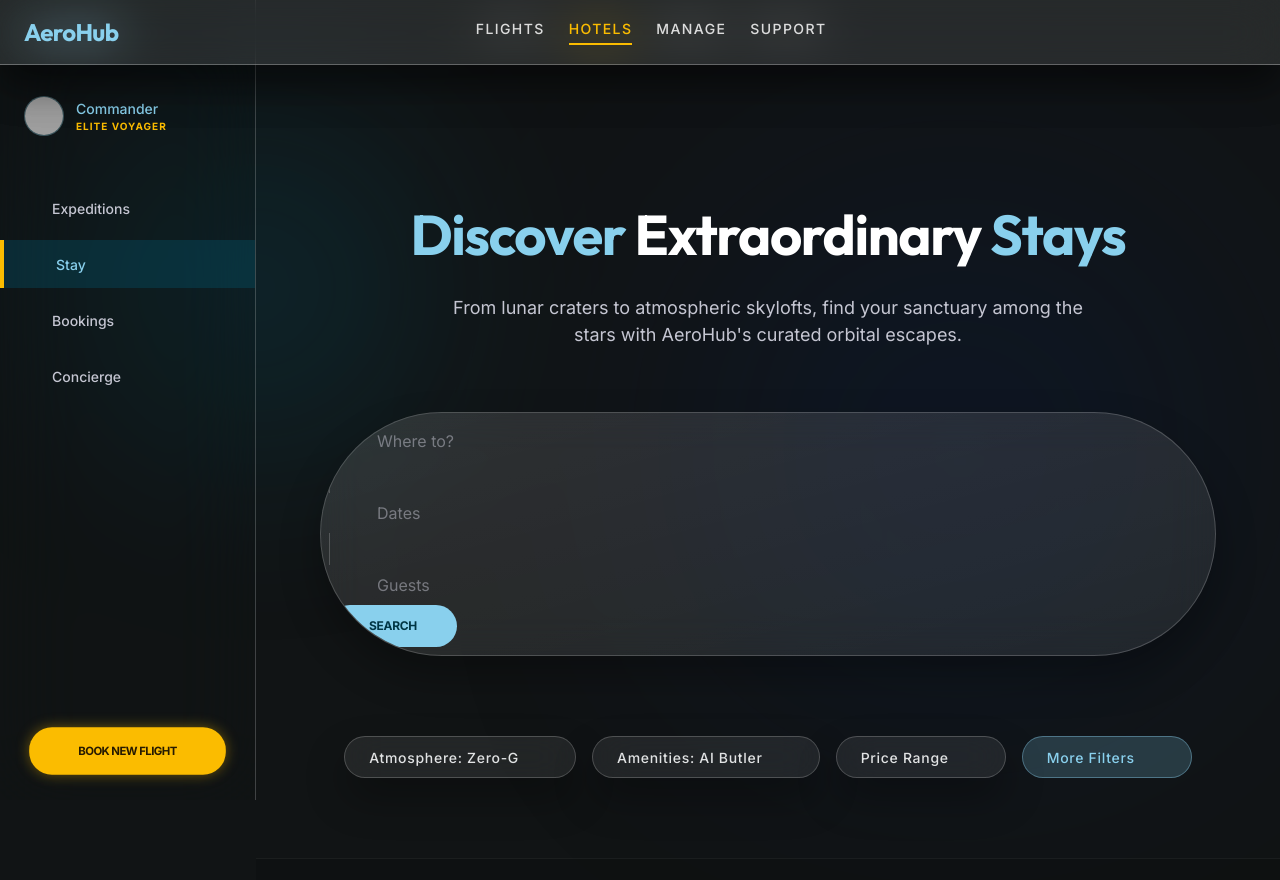
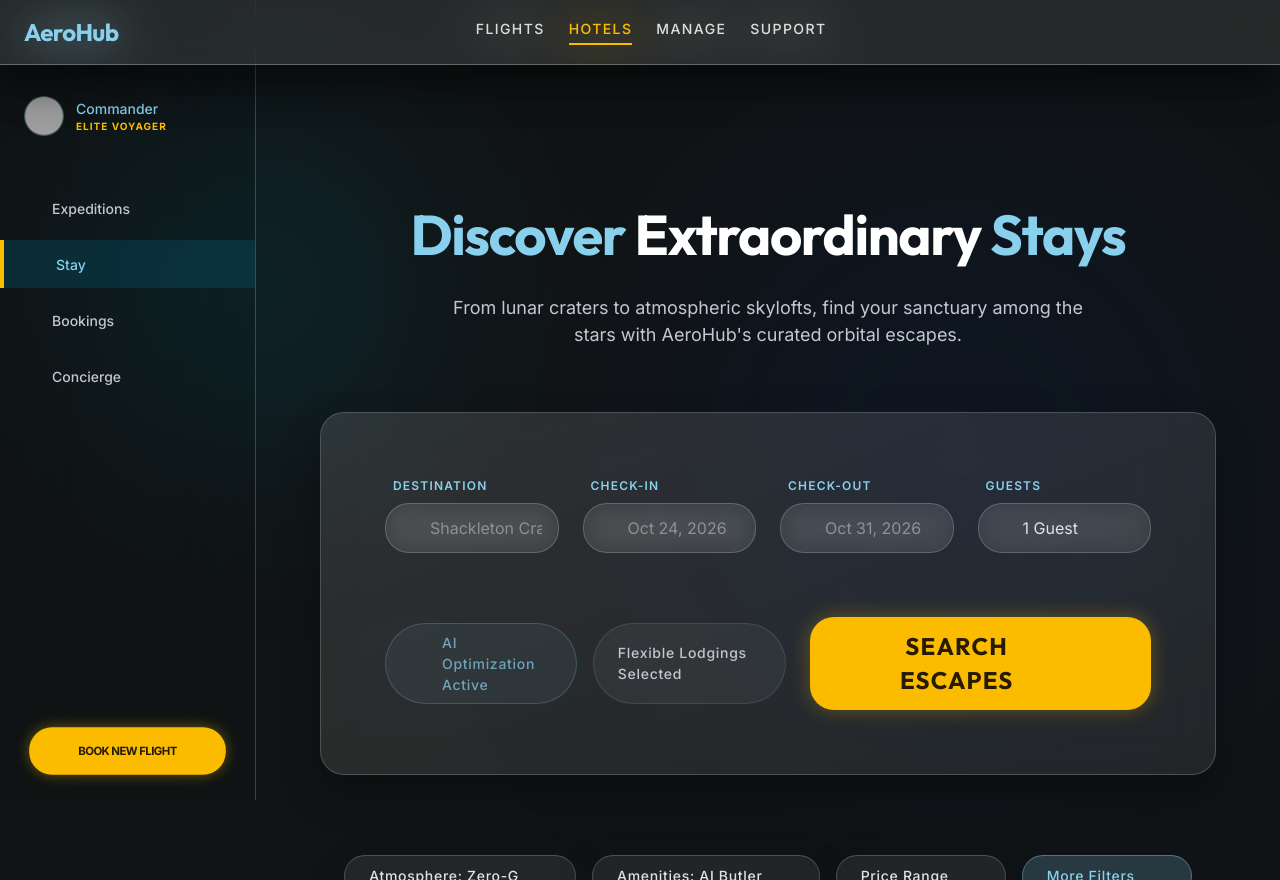
Before and after one commit to Jess52487/Flight_Booking_Reservation, a Next.js app: page /hotels in a window 1280 px wide. Built offline with nearby package versions, Linux system fonts and the light colour scheme; grey boxes are pictures that could not be loaded.

Commit message:
feat: align hotels page search bar with high-fidelity grid card guidelines

```diff
--- a/src/app/hotels/page.tsx
+++ b/src/app/hotels/page.tsx
@@ -111,26 +111,64 @@ export default function HotelsPage() {
             </p>
           </div>
 
-          {/* Search Bar */}
-          <GlassCard className="max-w-5xl mx-auto p-2 rounded-full flex flex-wrap md:flex-nowrap items-center gap-2 mb-20 !bg-[rgba(255,255,255,0.08)] backdrop-blur-[20px] border border-[rgba(255,255,255,0.2)] shadow-[0_20px_40px_rgba(0,0,0,0.3)]">
-            <div className="flex-1 flex items-center px-[var(--spacing-sm)] gap-2 group focus-within:ring-1 focus-within:ring-[var(--color-secondary)] rounded-full py-2">
-              <span className="material-symbols-outlined text-[var(--color-secondary)]">location_on</span>
-              <input className="bg-transparent border-none focus:ring-0 text-[var(--color-on-surface)] w-full placeholder:text-[var(--color-on-surface-variant)]/50 font-inter text-[16px] outline-none" placeholder="Where to?" type="text" />
+          {/* Search Card */}
+          <div className="w-full max-w-5xl bg-[rgba(255,255,255,0.08)] backdrop-blur-[20px] border border-[rgba(255,255,255,0.2)] shadow-[0_20px_40px_rgba(0,0,0,0.3)] rounded-[24px] p-[var(--spacing-md)] md:p-[var(--spacing-xl)] relative overflow-hidden group mb-20 liquid-panel-interactive">
+            <div className="absolute inset-0 bg-gradient-to-br from-white/5 to-transparent pointer-events-none"></div>
+            <div className="grid grid-cols-1 md:grid-cols-4 gap-[var(--spacing-md)] relative z-10">
+              {/* Destination */}
+              <div className="flex flex-col gap-[var(--spacing-xs)]">
+                <label className="font-inter text-[12px] font-semibold text-[var(--color-secondary)] uppercase tracking-[0.1em] px-[var(--spacing-xs)]">Destination</label>
+                <div className="relative">
+                  <span className="material-symbols-outlined absolute left-3 top-1/2 -translate-y-1/2 text-[var(--color-outline)]">location_on</span>
+                  <input className="w-full bg-white/5 border border-white/20 rounded-xl py-3 pl-11 pr-4 text-on-surface placeholder:text-[var(--color-outline)] focus:outline-none focus:border-[var(--color-secondary)] focus:ring-1 focus:ring-[var(--color-secondary)]/30 backdrop-blur-md transition-all font-inter text-[16px]" placeholder="Shackleton Crater, Moon" type="text"/>
+                </div>
+              </div>
+              {/* Check-in */}
+              <div className="flex flex-col gap-[var(--spacing-xs)]">
+                <label className="font-inter text-[12px] font-semibold text-[var(--color-secondary)] uppercase tracking-[0.1em] px-[var(--spacing-xs)]">Check-in</label>
+                <div className="relative">
+                  <span className="material-symbols-outlined absolute left-3 top-1/2 -translate-y-1/2 text-[var(--color-outline)]">calendar_month</span>
+                  <input className="w-full bg-white/5 border border-white/20 rounded-xl py-3 pl-11 pr-4 text-on-surface placeholder:text-[var(--color-outline)] focus:outline-none focus:border-[var(--color-secondary)] focus:ring-1 focus:ring-[var(--color-secondary)]/30 backdrop-blur-md transition-all font-inter text-[16px]" placeholder="Oct 24, 2026" type="text"/>
+                </div>
+              </div>
+              {/* Check-out */}
+              <div className="flex flex-col gap-[var(--spacing-xs)]">
+                <label className="font-inter text-[12px] font-semibold text-[var(--color-secondary)] uppercase tracking-[0.1em] px-[var(--spacing-xs)]">Check-out</label>
+                <div className="relative">
+                  <span className="material-symbols-outlined absolute left-3 top-1/2 -translate-y-1/2 text-[var(--color-outline)]">calendar_month</span>
+                  <input className="w-full bg-white/5 border border-white/20 rounded-xl py-3 pl-11 pr-4 text-on-surface placeholder:text-[var(--color-outline)] focus:outline-none focus:border-[var(--color-secondary)] focus:ring-1 focus:ring-[var(--color-secondary)]/30 backdrop-blur-md transition-all font-inter text-[16px]" placeholder="Oct 31, 2026" type="text"/>
+                </div>
+              </div>
+              {/* Guests */}
+              <div className="flex flex-col gap-[var(--spacing-xs)]">
+                <label className="font-inter text-[12px] font-semibold text-[var(--color-secondary)] uppercase tracking-[0.1em] px-[var(--spacing-xs)]">Guests</label>
+                <div className="relative">
+                  <span className="material-symbols-outlined absolute left-3 top-1/2 -translate-y-1/2 text-[var(--color-outline)]">group</span>
+                  <select className="w-full bg-white/5 border border-white/20 rounded-xl py-3 pl-11 pr-4 text-on-surface focus:outline-none focus:border-[var(--color-secondary)] focus:ring-1 focus:ring-[var(--color-secondary)]/30 backdrop-blur-md transition-all font-inter text-[16px] appearance-none [&>option]:bg-[var(--color-surface)]">
+                    <option value="1">1 Guest</option>
+                    <option value="2">2 Guests</option>
+                    <option value="3">3 Guests</option>
+                    <option value="4">4+ Guests</option>
+                  </select>
+                </div>
+              </div>
             </div>
-            <div className="w-px h-8 bg-white/20 hidden md:block"></div>
-            <div className="flex-1 flex items-center px-[var(--spacing-sm)] gap-2 group focus-within:ring-1 focus-within:ring-[var(--color-secondary)] rounded-full py-2">
-              <span className="material-symbols-outlined text-[var(--color-secondary)]">calendar_month</span>
-              <input className="bg-transparent border-none focus:ring-0 text-[var(--color-on-surface)] w-full placeholder:text-[var(--color-on-surface-variant)]/50 font-inter text-[16px] outline-none" placeholder="Dates" type="text" />
+            <div className="mt-[var(--spacing-xl)] flex flex-col md:flex-row items-center justify-between gap-[var(--spacing-md)] relative z-10">
+              <div className="flex gap-[var(--spacing-sm)]">
+                <div className="flex items-center gap-[var(--spacing-xs)] px-[var(--spacing-md)] py-[var(--spacing-xs)] rounded-full bg-[var(--color-secondary)]/10 border border-[var(--color-secondary)]/30 text-[var(--color-secondary)] animate-pulse">
+                  <span className="material-symbols-outlined text-[18px]">auto_awesome</span>
+                  <span className="font-inter text-[14px] font-medium tracking-[0.05em]">AI Optimization Active</span>
+                </div>
+                <div className="hidden sm:flex items-center gap-[var(--spacing-xs)] px-[var(--spacing-md)] py-[var(--spacing-xs)] rounded-full bg-white/5 border border-white/10 text-[var(--color-on-surface-variant)]">
+                  <span className="font-inter text-[14px] font-medium tracking-[0.05em]">Flexible Lodgings Selected</span>
+                </div>
+              </div>
+              <button className="w-full md:w-auto bg-[var(--color-tertiary)] text-[var(--color-on-tertiary-fixed)] font-outfit text-[24px] font-bold px-[var(--spacing-xl)] py-3 rounded-xl shadow-[0_0_20px_rgba(251,188,0,0.3)] hover:shadow-[0_0_30px_rgba(251,188,0,0.5)] transition-all duration-300 transform active:scale-95 flex items-center justify-center gap-[var(--spacing-md)] uppercase tracking-wider text-sm">
+                Search Escapes
+                <span className="material-symbols-outlined text-[20px]">arrow_forward</span>
+              </button>
             </div>
-            <div className="w-px h-8 bg-white/20 hidden md:block"></div>
-            <div className="flex-1 flex items-center px-[var(--spacing-sm)] gap-2 group focus-within:ring-1 focus-within:ring-[var(--color-secondary)] rounded-full py-2">
-              <span className="material-symbols-outlined text-[var(--color-secondary)]">group</span>
-              <input className="bg-transparent border-none focus:ring-0 text-[var(--color-on-surface)] w-full placeholder:text-[var(--color-on-surface-variant)]/50 font-inter text-[16px] outline-none" placeholder="Guests" type="text" />
-            </div>
-            <button className="bg-[var(--color-secondary)] text-[var(--color-on-secondary)] px-[var(--spacing-lg)] py-3 rounded-full font-bold uppercase tracking-tight text-[12px] hover:brightness-110 transition-all">
-              Search
-            </button>
-          </GlassCard>
+          </div>
 
           {/* Filters Strip */}
           <div className="max-w-5xl mx-auto flex flex-wrap justify-center gap-[var(--spacing-sm)] mb-[var(--spacing-lg)]">
```
